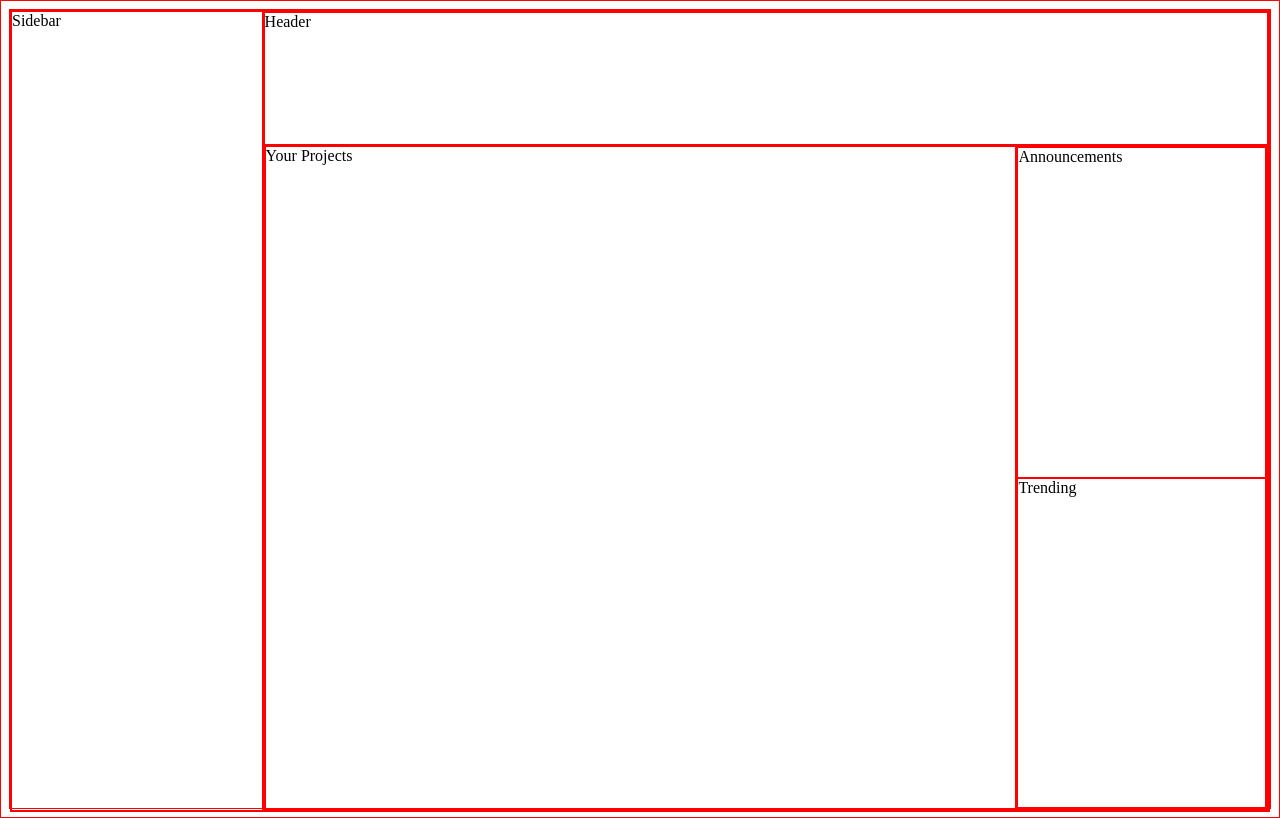
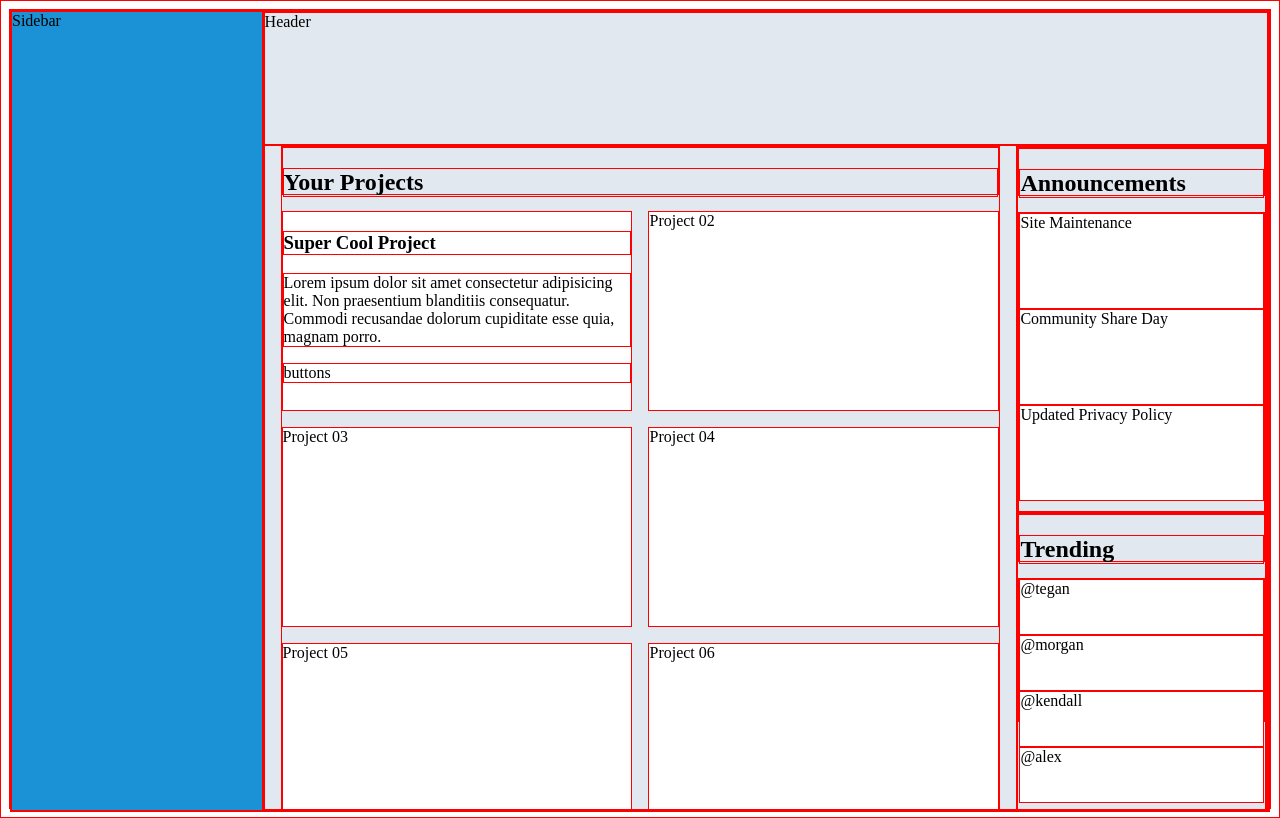
Before and after one commit to mentipento/admin-dashboard, a plain HTML site: page index.html in a window 1280 px wide. Drawn offline with Linux system fonts and the light colour scheme.

Commit message:
add project cards, announcements and trending

```diff
--- a/index.html
+++ b/index.html
@@ -13,10 +13,37 @@
         <div class="main">
             <div class="header">Header</div>
             <div class="content">
-                <div class="projects">Your Projects</div>
+                <div class="projects">
+                    <div class="project-header"><h2>Your Projects</h2></div>
+                    <div class="project">
+                        <h3>Super Cool Project</h3>
+                        <p>Lorem ipsum dolor sit amet consectetur adipisicing elit. Non praesentium blanditiis consequatur. Commodi recusandae dolorum cupiditate esse quia, magnam porro.</p>
+                        <div>buttons</div>
+                    </div>
+                    <div class="project">Project 02</div>
+                    <div class="project">Project 03</div>
+                    <div class="project">Project 04</div>
+                    <div class="project">Project 05</div>
+                    <div class="project">Project 06</div>
+                </div>
                 <div class="news">
-                    <div class="announcements">Announcements</div>
-                    <div class="trending">Trending</div>
+                    <div class="announcements">
+                        <div class="announcements-header"><h2>Announcements</h2></div>
+                        <div class="announcements-content">
+                            <div class="announcement-item">Site Maintenance</div>
+                            <div class="announcement-item">Community Share Day</div>
+                            <div class="announcement-item">Updated Privacy Policy</div>
+                        </div>
+                    </div>
+                    <div class="trending">
+                        <div class="trending-header"><h2>Trending</h2></div>
+                        <div class="trending-content">
+                            <div class="trending-item">@tegan</div>
+                            <div class="trending-item">@morgan</div>
+                            <div class="trending-item">@kendall</div>
+                            <div class="trending-item">@alex</div>
+                        </div>
+                    </div>
                 </div>
             </div>
         </div>
--- a/style.css
+++ b/style.css
@@ -13,17 +13,71 @@ body {
     grid-template-rows: 100vh;
 }
 
+.sidebar {
+    background-color: #1A92D5;
+}
+
 .main {
     display: grid;
     grid-template-rows: 1fr 5fr;
+    background-color: #E2E8F0;
 }
 
 .content {
     display: grid;
     grid-template-columns: 3fr 1fr;
+    overflow: auto;
+}
+
+.projects {
+    display: grid;
+    grid-template-columns: repeat(auto-fit, minmax(350px, 1fr));
+    grid-template-rows: 6vh 200px;
+    grid-auto-rows: 200px;
+    gap: 1rem;
+    margin-left: 1rem;
+    margin-right: 1rem
+}
+
+.project {
+    background-color: white;
+}
+
+.project-header {
+    grid-column: 1 / -1;
 }
 
 .news {
     display: grid;
-    grid-template-rows: 1fr 1fr;
+    grid-template-rows: 1fr 0.9fr;
 }
+
+.announcements {
+    display: grid;
+    grid-template-rows: 6vh;
+}
+
+.announcements-content {
+    display: grid;
+    grid-template-rows: repeat(3, 12vh);
+    margin-top: 1rem;
+}
+
+.announcement-item {
+    background-color: white;
+}
+
+.trending {
+    display: grid;
+    grid-template-rows: 6vh 20vh;
+}
+
+.trending-content {
+    display: grid;
+    grid-template-rows: repeat(4, 7vh);
+    margin-top: 1rem;
+}
+
+.trending-item {
+    background-color: white;
+}
```
